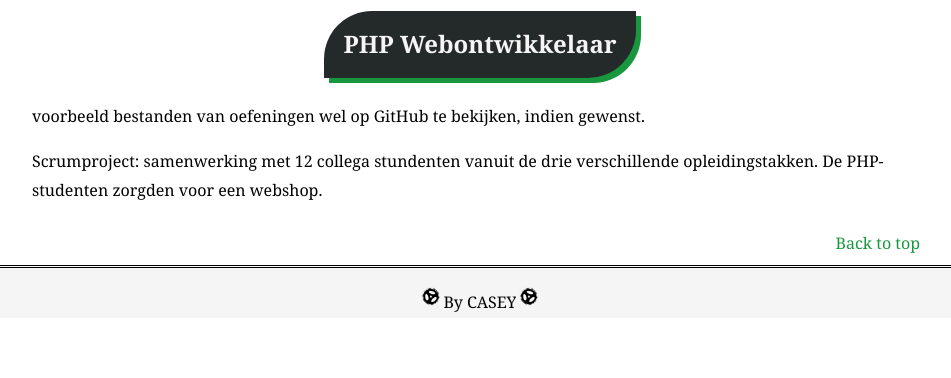
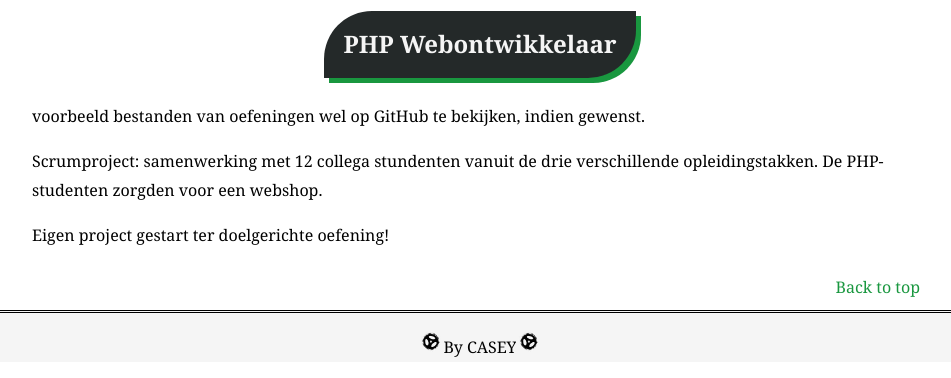
Before and after one commit to ClaesK37/Casey, a plain HTML site: page Portfolio.html in a window 1280 px wide. Shown: the part 4577-4955 px from the top of the page, without its empty margins (160-1111 px from the left). Before the commit the page ends 4911 px from the top, so only its background shows below. Drawn offline with Linux system fonts and the light colour scheme.

Commit message:
Update Portfolio.html

```diff
--- a/Portfolio.html
+++ b/Portfolio.html
@@ -117,6 +117,7 @@
           <h2>PHP Webontwikkelaar</h2>
            <p>voorbeeld bestanden van oefeningen wel op GitHub te bekijken, indien gewenst.</p>
            <p>Scrumproject: samenwerking met 12 collega stundenten vanuit de drie verschillende opleidingstakken. De PHP-studenten zorgden voor een webshop.</p>
+           <p>Eigen project gestart ter doelgerichte oefening!</p>
 
         <div class="naarBoven">
           <a href="#naarBoven">Back to top</a>
```
